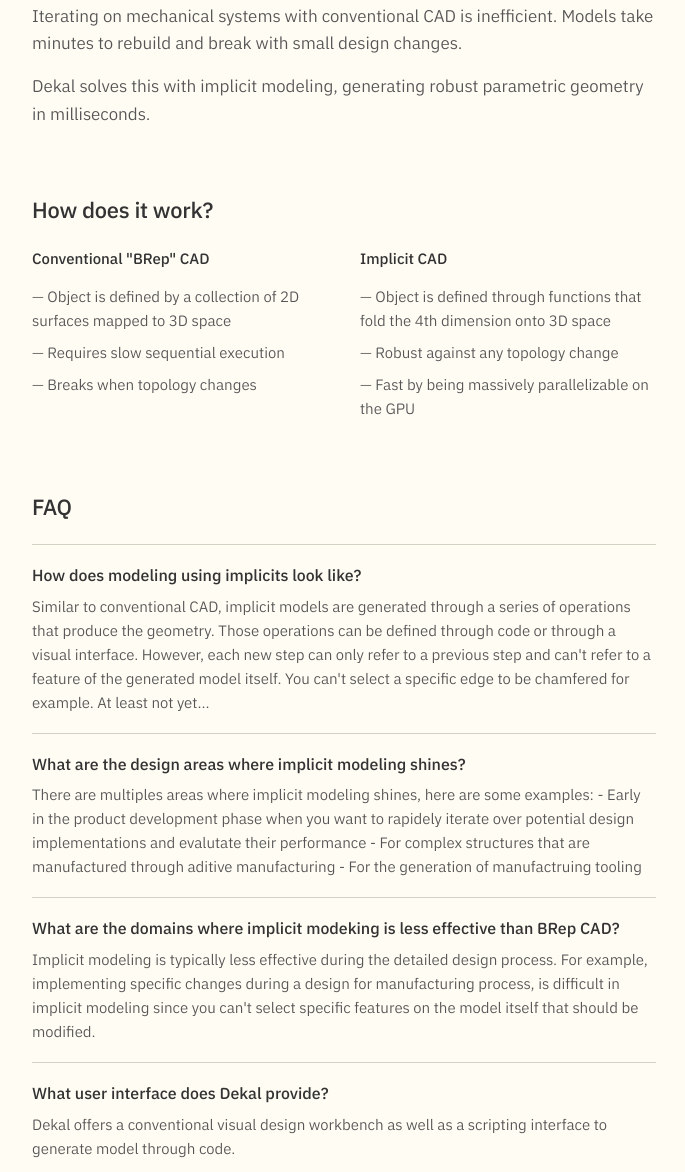
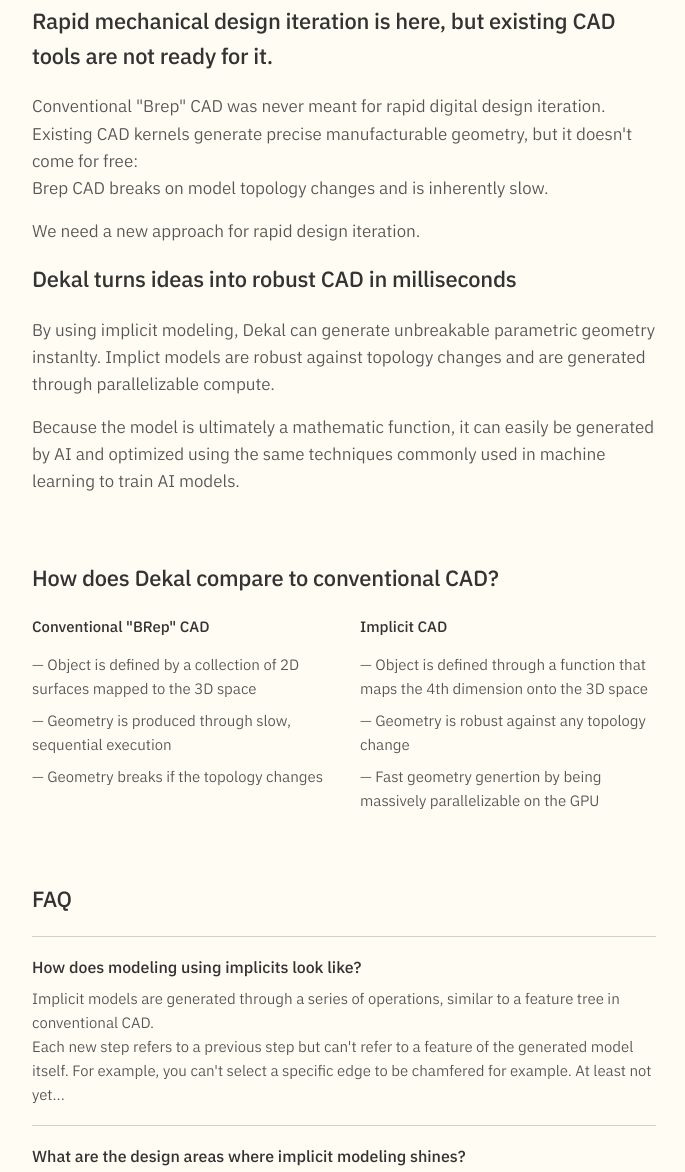
Before and after one commit to DekalCorp/dekalcorp.github.io, a plain HTML site: page index.html in a window 1280 px wide. Shown: the part 797-1969 px from the top of the page, without its empty margins (296-981 px from the left). Drawn offline with Linux system fonts and the light colour scheme.

Commit message:
more questions and cleanup text

```diff
--- a/index.html
+++ b/index.html
@@ -229,28 +229,43 @@
     </header>
 
     <div class="container">
+        <h2>Rapid mechanical design iteration is here, but existing CAD tools are not ready for it.</h2>
+            <p>
+                Conventional "Brep" CAD was never meant for rapid digital design iteration.<br/>
+                Existing CAD kernels generate precise manufacturable geometry, but it doesn't come for free: <br/>
+                Brep CAD breaks on model topology changes and is inherently slow.
+            </p>
+            <p>
+                We need a new approach for rapid design iteration.
+            </p>
+        <h2>Dekal turns ideas into robust CAD in milliseconds</h2>
         <section>
-            <p>Iterating on mechanical systems with conventional CAD is inefficient. Models take minutes to rebuild and break with small design changes.</p>
-            <p>Dekal solves this with implicit modeling, generating robust parametric geometry in milliseconds.</p>
+            <p>
+                By using implicit modeling, Dekal can generate unbreakable parametric geometry instanlty.
+                Implict models are robust against topology changes and are generated through parallelizable compute.
+            </p>
+            <p>
+                Because the model is ultimately a mathematic function, it can easily be generated by AI and optimized using the same techniques commonly used in machine learning to train AI models.
+            </p>
         </section>
 
         <section>
-            <h2>How does it work?</h2>
+            <h2>How does Dekal compare to conventional CAD?</h2>
             <div class="two-col">
                 <div class="col">
                     <h3>Conventional "BRep" CAD</h3>
                     <ul>
-                        <li>Object is defined by a collection of 2D surfaces mapped to 3D space</li>
-                        <li>Requires slow sequential execution</li>
-                        <li>Breaks when topology changes</li>
+                        <li>Object is defined by a collection of 2D surfaces mapped to the 3D space</li>
+                        <li>Geometry is produced through slow, sequential execution</li>
+                        <li>Geometry breaks if the topology changes</li>
                     </ul>
                 </div>
                 <div class="col">
                     <h3>Implicit CAD</h3>
                     <ul>
-                        <li>Object is defined through functions that fold the 4th dimension onto 3D space</li>
-                        <li>Robust against any topology change</li>
-                        <li>Fast by being massively parallelizable on the GPU</li>
+                        <li>Object is defined through a function that maps the 4th dimension onto the 3D space</li>
+                        <li>Geometry is robust against any topology change</li>
+                        <li>Fast geometry genertion by being massively parallelizable on the GPU</li>
                     </ul>
                 </div>
             </div>
@@ -262,64 +277,59 @@
                 <li>
                     <p class="faq-q">How does modeling using implicits look like?</p>
                     <p class="faq-a">
-                        Similar to conventional CAD, implicit models are generated through a series of operations that produce the geometry.
-                        Those operations can be defined through code or through a visual interface.
-                        However, each new step can only refer to a previous step and can't refer to a feature of the generated model itself.
-                        You can't select a specific edge to be chamfered for example. At least not yet...
+                        Implicit models are generated through a series of operations, similar to a feature tree in conventional CAD.<br/>
+                        Each new step refers to a previous step but can't refer to a feature of the generated model itself.
+                        For example, you can't select a specific edge to be chamfered for example. At least not yet...
                     </p>
                 </li>
                 <li>
                     <p class="faq-q">What are the design areas where implicit modeling shines?</p>
                     <p class="faq-a">
-                        There are multiples areas where implicit modeling shines, here are some examples:
-                        - Early in the product development phase when you want to rapidely iterate over potential design implementations and evalutate their performance
-                        - For complex structures that are manufactured through aditive manufacturing
+                        Here are some examples: <br/>
+                        - Early in the product development phase when a large number of potential design implementations need to be generated and evalutated<br/>
+                        - For complex structures that are manufactured through aditive manufacturing<br/>
                         - For the generation of manufactruing tooling
                     </p>
                 </li>
                 <li>
-                    <p class="faq-q">What are the domains where implicit modeking is less effective than BRep CAD?</p>
+                    <p class="faq-q">What are the domains where implicit mdoeling is less effective than conventional "BRep" CAD?</p>
                     <p class="faq-a">
                         Implicit modeling is typically less effective during the detailed design process.
-                        For example, implementing specific changes during a design for manufacturing process, is difficult in implicit modeling since you can't select specific features on the model itself that should be modified.
+                        For example, specific design for manufacturing modifications are difficult to produce since you can't select specific features on the model itself.
 
                     </p>
                 </li>
                 <li>
                     <p class="faq-q">What user interface does Dekal provide?</p>
                     <p class="faq-a">
-                        Dekal offers a conventional visual design workbench as well as a scripting interface to generate model through code.
+                        Dekal offers a conventional <i>visual design workbench</i> as well as a <i>scripting interface</i> to generate model through code.
                     </p>
                 </li>
                 <li>
                     <p class="faq-q">Can I generate models using AI / LLMs?</p>
                     <p class="faq-a">
-                        Yes, as opposed to conventional BRep CAD, implicit modeling is particularly well suited to be generated through AI since the model is entriely described through the series of step that generated it and the topology doesn't depend on the kernel.
+                        Yes, thanks to robust topology and the code being the entire source of truth, implicit modeling is particularly well suited to be generated through AI.
                     </p>
                 </li>
                 <li>
                     <p class="faq-q">Does Dekal have a constraint solver?</p>
-                    <p class="faq-a">Lorem ipsum dolor sit amet, consectetur adipiscing elit. Placeholder answer — cover sketching, dimensional constraints, and solver behavior.</p>
+                    <p class="faq-a">Yes, Dekal offers both a conventional sketch constraint system as well as 3D constraint system heavily inspired from robot kinematics design. See the demo here.</p>
                 </li>
                 <li>
                     <p class="faq-q">What files can I export? Does Dekal support STEP files?</p>
-                    <p class="faq-a">Lorem ipsum dolor sit amet, consectetur adipiscing elit. Placeholder answer — list supported exports (mesh, STEP, etc.) and any current limitations.</p>
-                </li>
-                <li>
-                    <p class="faq-q">What are the limitations of implicit modeling?</p>
-                    <p class="faq-a">Lorem ipsum dolor sit amet, consectetur adipiscing elit. Placeholder answer — note where BRep still wins (exact geometry, drawings, tolerancing).</p>
+                    <p class="faq-a">At the moment Dekal can only export meshes. STEP files will be reserved for the future.</p>
                 </li>
                 <li>
                     <p class="faq-q">How can I simulate my design?</p>
-                    <p class="faq-a">Lorem ipsum dolor sit amet, consectetur adipiscing elit. Placeholder answer — describe the simulation workflow and supported analyses.</p>
+                    <p class="faq-a">For the moment, you can export a mesh and load it inot any simulation program.</p>
                 </li>
                 <li>
                     <p class="faq-q">Why is it called "implicit"?</p>
                     <p class="faq-a">
-                        Because you don't know what the model looks like until you evaluate the function that produces it.
-                        It's implicitely deifned by the function that produces it.
-                        In conventional CAD, the model is stored as a series of 2D surfaces mapped to the 3D space explicitely.
-                        If you remove the steps that created the explicit model, you could still keep and inspect the model, since it's explicitely defined.
+                        In conventional CAD, the model is stored as a series of 2D surfaces within the 3D space.
+                        Even without the feature tree, you can still visualize and store those surfaces by themselves. <br/>
+                        In Implicit modeling, the only way to view the model is by evaluating the function that defines it.
+                        There is no other source of truth for the model other than this function.
                     </p>
                 </li>
             </ul>
```
